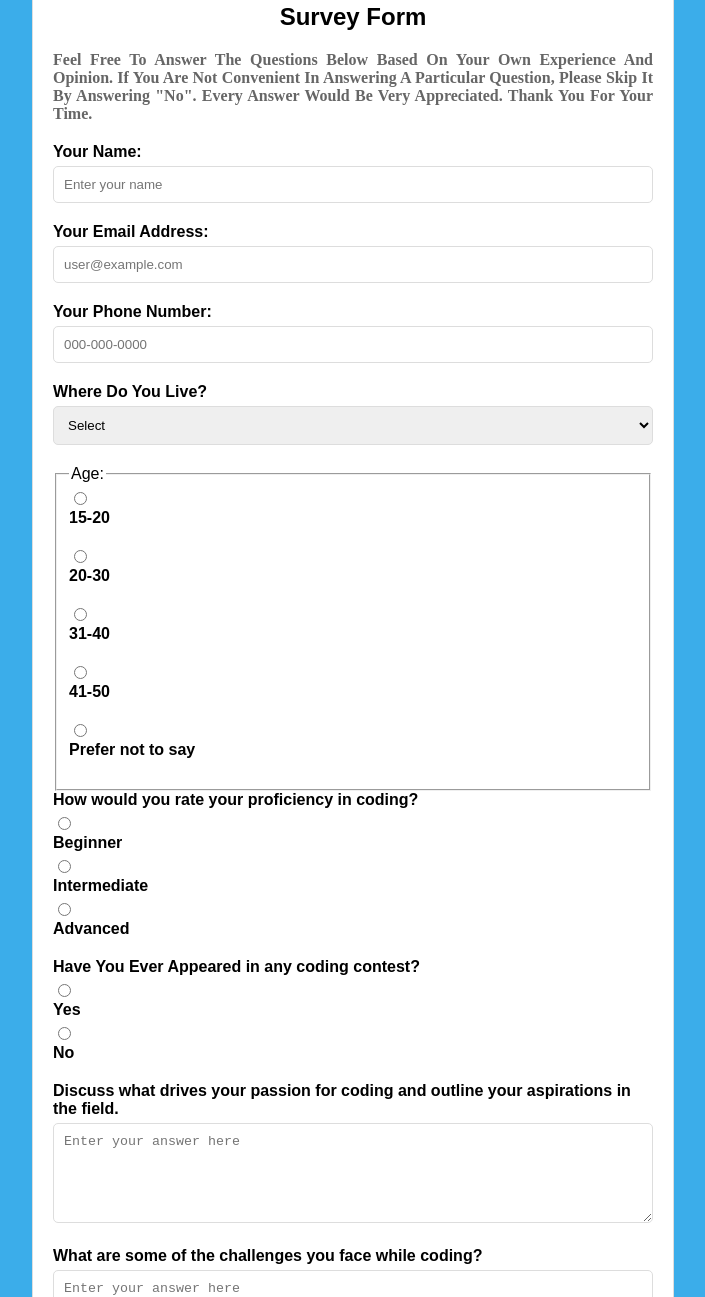
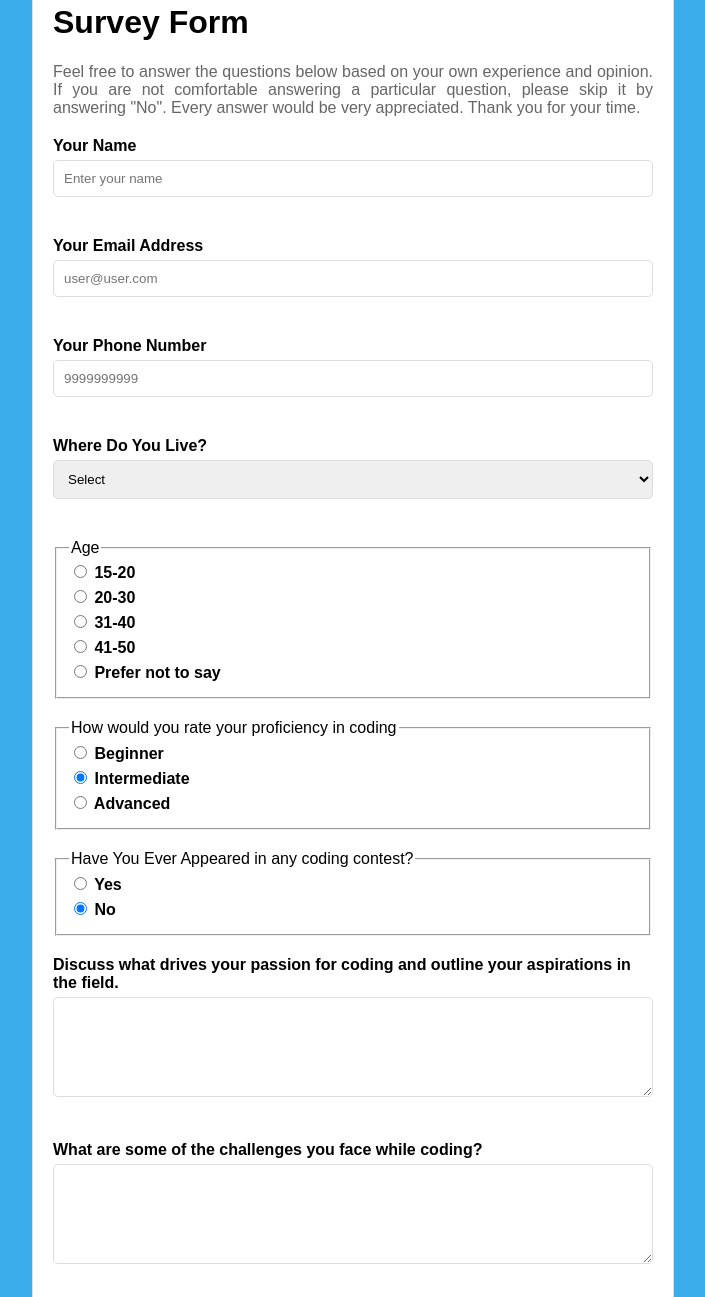
Before and after one commit to thebhaavesh007/survey-form, a plain HTML site: page index.html in a window 1280 px wide. Shown: the part 88-1385 px from the top of the page, without its empty margins (287-992 px from the left). Drawn offline with Linux system fonts and the light colour scheme.

Commit message:
Update index.html

```diff
--- a/index.html
+++ b/index.html
@@ -7,15 +7,24 @@
     <link rel="stylesheet" href="style.css">
 </head>
 <body>
-    <form id="survey-form">
-        <h2>Survey Form</h2>
-        <p style="font-weight: bold; font-family: 'Times New Roman', Georgia, serif;">Feel Free To Answer The Questions Below Based On Your Own Experience And Opinion. If You Are Not Convenient In Answering A Particular Question, Please Skip It By Answering "No". Every Answer Would Be Very Appreciated. Thank You For Your Time.</p>
-        <label for="name">Your Name:</label>
-        <input type="text" id="name" placeholder="Enter your name">
-        <label for="email">Your Email Address:</label>
-        <input type="email" id="email" placeholder="user@example.com">
-        <label for="phone">Your Phone Number:</label>
-        <input type="tel" id="phone" placeholder="000-000-0000">
+    <div class="container">
+        <form class="survey-form">
+            <h1>Survey Form</h1>
+            <p>Feel free to answer the questions below based on your own experience and opinion. If you are not comfortable answering a particular question, please skip it by answering "No". Every answer would be very appreciated. Thank you for your time.</p>
+
+            <div class="form-group">
+                <label for="name">Your Name</label>
+                <input type="text" id="name" name="name" placeholder="Enter your name" required>
+            </div>
+            <div class="form-group">
+                <label for="email">Your Email Address</label>
+                <input type="email" id="email" name="email" placeholder="user@user.com" required>
+            </div>
+            <div class="form-group">
+                <label for="phone">Your Phone Number</label>
+                <input type="tel" id="phone" name="phone" placeholder="9999999999" required>
+            </div>
+            <div class="form-group">
                 <label for="location">Where Do You Live?</label>
                 <select id="location">
                 <option value="">Select</option>
@@ -41,51 +50,47 @@
                 <option value="Firozabad">Firozabad</option>
                 <!-- Add more cities as needed -->
             </select>
-        <fieldset><legend>Age:</legend>
-            <div>
-                <input type="radio" id="age_15_20" name="age" value="15-20">
-                <label for="age_15_20">15-20</label>
             </div>
-            <div>
-                <input type="radio" id="age_20_30" name="age" value="20-30">
-                <label for="age_20_30">20-30</label>
+            <div class="form-group">
+                <fieldset>
+                    <legend>Age</legend>
+                    <label><input type="radio" name="age" value="15-20"> 15-20</label>
+                    <label><input type="radio" name="age" value="20-30"> 20-30</label>
+                    <label><input type="radio" name="age" value="31-40"> 31-40</label>
+                    <label><input type="radio" name="age" value="41-50"> 41-50</label>
+                    <label><input type="radio" name="age" value="prefer-not-to-say"> Prefer not to say</label>
+                </fieldset>
             </div>
-            <div>
-                <input type="radio" id="age_31_40" name="age" value="31-40">
-                <label for="age_31_40">31-40</label>
+            <div class="form-group">
+                <fieldset>
+                    <legend>How would you rate your proficiency in coding</legend>
+                    <label><input type="radio" name="proficiency" value="beginner"> Beginner</label>
+                    <label><input type="radio" name="proficiency" value="intermediate" checked> Intermediate</label>
+                    <label><input type="radio" name="proficiency" value="advanced"> Advanced</label>
+                </fieldset>
             </div>
-            <div>
-                <input type="radio" id="age_41_50" name="age" value="41-50">
-                <label for="age_41_50">41-50</label>
+            <div class="form-group">
+                <fieldset>
+                    <legend>Have You Ever Appeared in any coding contest?</legend>
+                    <label><input type="radio" name="contest" value="yes"> Yes</label>
+                    <label><input type="radio" name="contest" value="no" checked> No</label>
+                </fieldset>
             </div>
-            <div>
-                <input type="radio" id="age_prefer_not_to_say" name="age" value="prefer-not-to-say">
-                <label for="age_prefer_not_to_say">Prefer not to say</label>
+            <div class="form-group">
+                <label for="passion">Discuss what drives your passion for coding and outline your aspirations in the field.</label>
+                <textarea id="passion" name="passion" rows="4"></textarea>
             </div>
-        </fieldset>
-        <label for="proficiency">How would you rate your proficiency in coding?</label>
-        <div>
-            <input type="radio" id="beginner" name="proficiency" value="beginner">
-            <label for="beginner">Beginner</label>
-            <input type="radio" id="intermediate" name="proficiency" value="intermediate">
-            <label for="intermediate">Intermediate</label>
-            <input type="radio" id="advanced" name="proficiency" value="advanced">
-            <label for="advanced">Advanced</label>
+            <div class="form-group">
+                <label for="challenges">What are some of the challenges you face while coding?</label>
+                <textarea id="challenges" name="challenges" rows="4"></textarea>
             </div>
-    <label for="coding-experience">Have You Ever Appeared in any coding contest?</label>
-        <div>
-            <input type="radio" id="yes" name="coding-experience" value="yes">
-            <label for="yes">Yes</label>
-            <input type="radio" id="no" name="coding-experience" value="no">
-            <label for="no">No</label>
+            <div class="form-group">
+                <label for="data-structures">Please list the Data Structures you have a strong understanding of.</label>
+                <textarea id="data-structures" name="data-structures" rows="4"></textarea>
             </div>
-        <label for="coding-passion">Discuss what drives your passion for coding and outline your aspirations in the field.</label>
-        <textarea id="coding-passion" placeholder="Enter your answer here"></textarea>
-        <label for="challenges">What are some of the challenges you face while coding?</label>
-        <textarea id="challenges" placeholder="Enter your answer here"></textarea>
-        <label for="data-structures">Please list the Data Structures you have a strong understanding of.</label>
-        <textarea id="data-structures" placeholder="Enter your answer here"></textarea>
             <button type="submit">Submit Form</button>
         </form>
+    </div>
+    <script src="script.js"></script>
 </body>
 </html>
```
Lines whose indentation alone changed are shown as unchanged.
